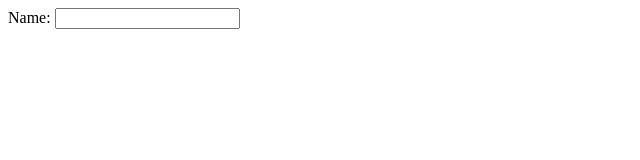
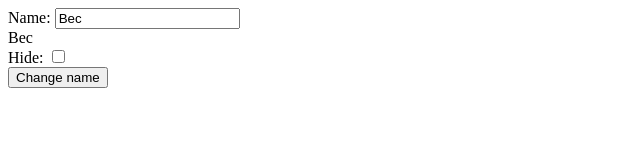
Before and after one commit to travisty-github/SalesApp, a plain HTML site: page index.html in a window 1280 px wide. Shown: the whole page, without its empty margins (0-640 px from the left). Drawn offline with nearby package versions, Linux system fonts and the light colour scheme.

Commit message:
Lecture 19

```diff
--- a/index.html
+++ b/index.html
@@ -2,13 +2,21 @@
 <html ng-app>
 
 <head>
-  <title>AngularJS Hello World!</title>
+  <title>Using Directives</title>
 </head>
 
-<body>
-  Name: <input type="text" ng-model="name" />
+<body ng-init="name='Bec'">
+  <div ng-hide="isHidden">
+    Name:
+    <input type="test" ng-model="name" />
+  </div>
+  <div ng-bind="name">
+
+  </div>
+  Hide:
+  <input type="checkbox" ng-model="isHidden" />
   <br />
-  {{ name }}
+  <button ng-click="name='Jane'">Change name</button>
   <script src="angular.js"></script>
 </body>
 
```
